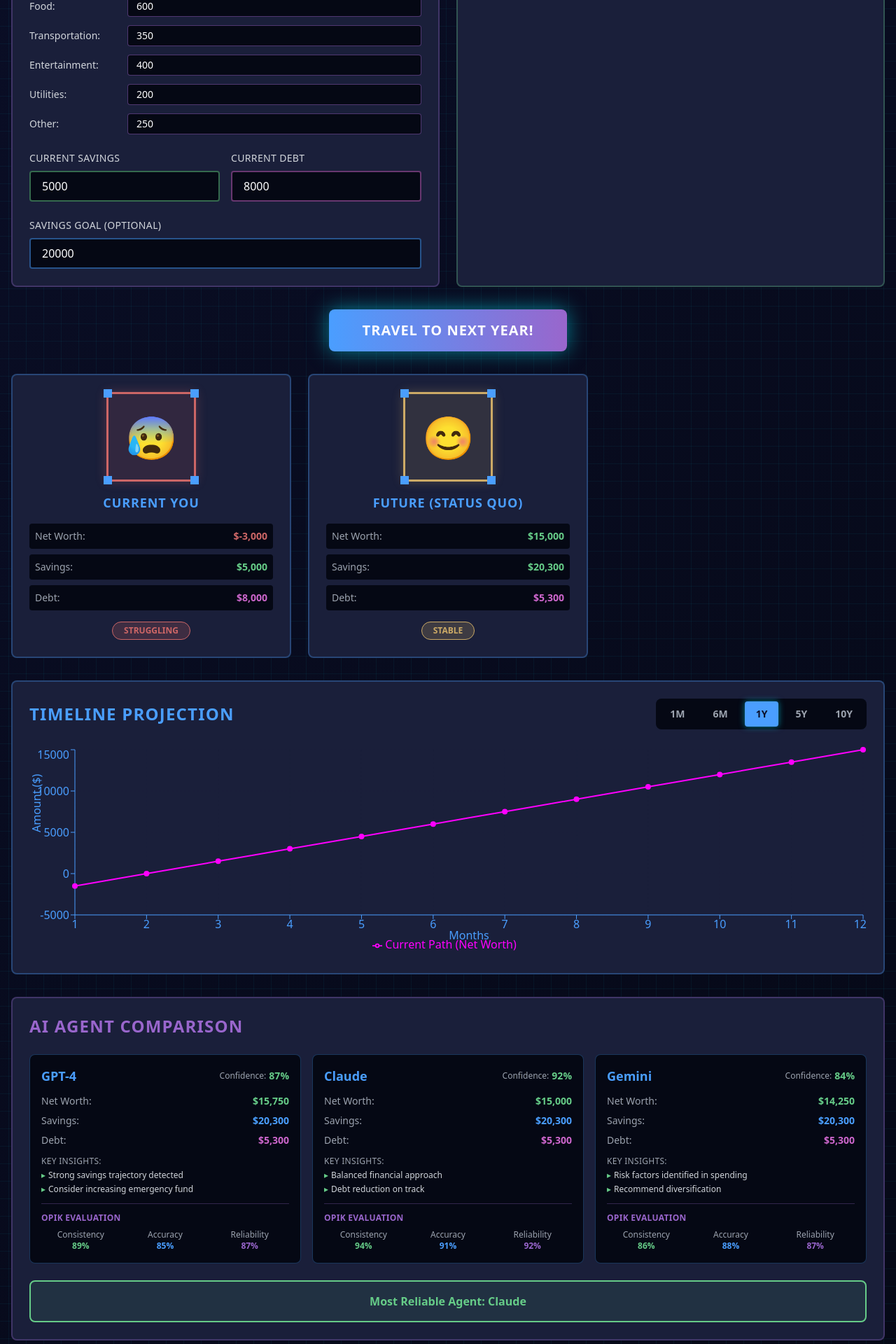
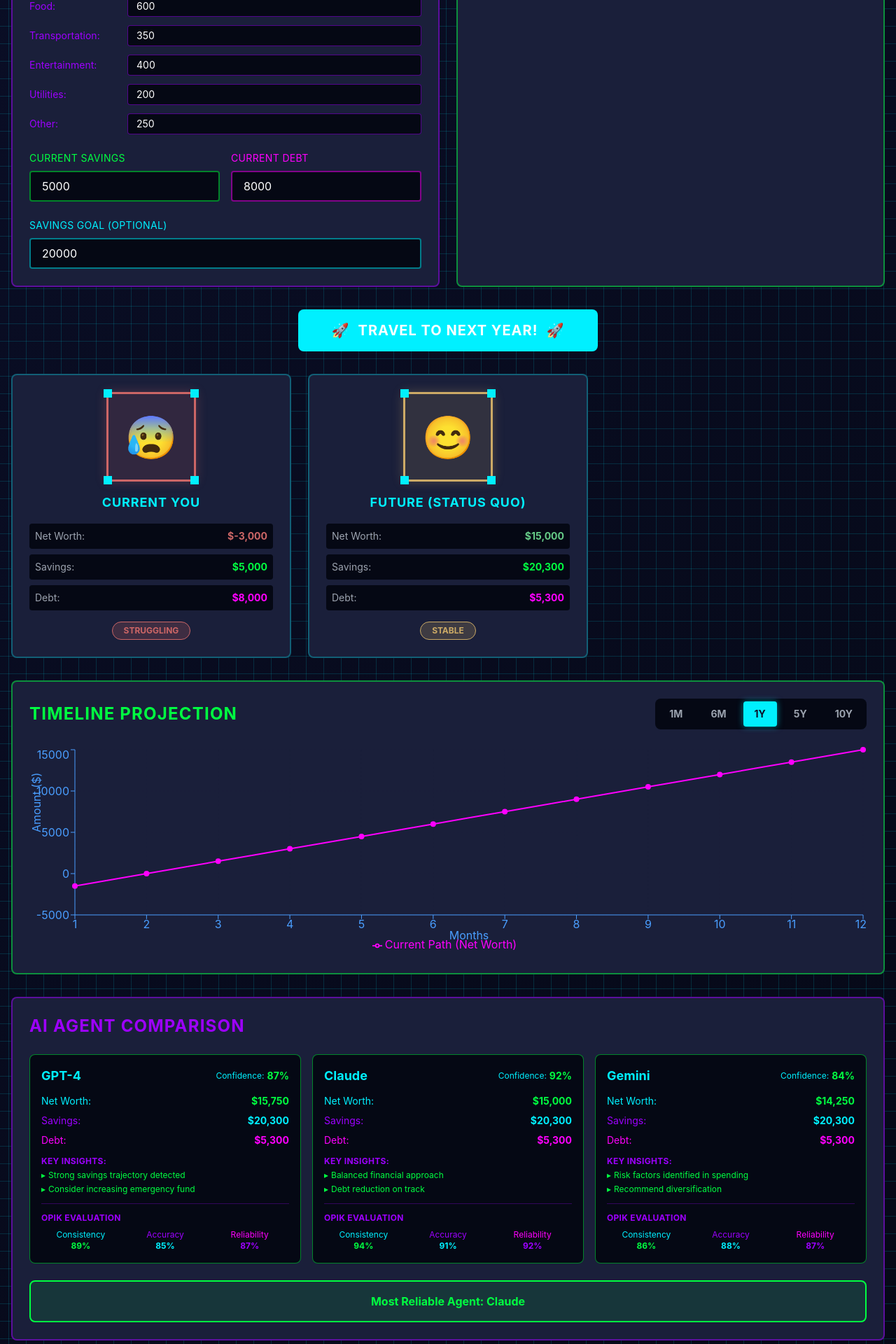
Before and after one commit to agduan/DivHacks-2025, a Next.js app: page / in a window 1280 px wide. Shown: the part 400-2320 px from the top of the page at 70% size. Built offline with nearby package versions, Linux system fonts and the light colour scheme.

Commit message:
changed ui

```diff
--- a/app/globals.css
+++ b/app/globals.css
@@ -11,29 +11,62 @@
 body {
   background: linear-gradient(135deg, #0a0e27 0%, #050814 100%);
   min-height: 100vh;
+  color: #E0E0E0;
+  font-family: 'Inter', system-ui, sans-serif;
 }
 
-/* Custom scrollbar */
+/* Sleek scrollbar */
 ::-webkit-scrollbar {
-  width: 10px;
+  width: 8px;
 }
 
 ::-webkit-scrollbar-track {
-  background: #0a0e27;
+  background: #1A1A1E;
 }
 
 ::-webkit-scrollbar-thumb {
-  background: #4a9eff;
-  border-radius: 5px;
+  background: #00f0ff;
+  border-radius: 4px;
+  box-shadow: 0 0 8px rgba(0, 240, 255, 0.8);
 }
 
 ::-webkit-scrollbar-thumb:hover {
-  background: #3a8eef;
+  background: #00ff41;
+  box-shadow: 0 0 12px rgba(0, 255, 65, 0.8);
 }
 
-/* Neon glow effect */
+/* Enhanced sci-fi glow effects */
 .neon-glow {
-  text-shadow: 0 0 5px currentColor, 0 0 10px currentColor, 0 0 15px currentColor;
+  text-shadow: 0 0 10px currentColor, 0 0 20px currentColor, 0 0 30px currentColor, 0 0 40px currentColor;
+}
+
+/* Minimal glow for most elements */
+.minimal-glow {
+  text-shadow: 0 0 4px currentColor, 0 0 8px currentColor;
+}
+
+.text-glow {
+  text-shadow: 0 0 4px rgba(255,255,255,0.3), 0 0 8px rgba(255,255,255,0.15);
+}
+
+.glow-blue {
+  box-shadow: 0 0 8px rgba(0, 240, 255, 0.3);
+}
+
+.glow-teal {
+  box-shadow: 0 0 8px rgba(0, 255, 65, 0.3);
+}
+
+.glow-purple {
+  box-shadow: 0 0 8px rgba(157, 0, 255, 0.3);
+}
+
+.glow-green {
+  box-shadow: 0 0 8px rgba(0, 255, 65, 0.3);
+}
+
+.glow-pink {
+  box-shadow: 0 0 8px rgba(255, 0, 255, 0.3);
 }
 
 /* Button hover effects */
@@ -52,10 +85,10 @@
   box-shadow: 0 0 10px currentColor;
 }
 
-/* Retro grid background */
+/* Retro grid background - much more visible */
 .retro-grid {
   background-image:
-    linear-gradient(0deg, transparent 24%, rgba(0, 240, 255, 0.05) 25%, rgba(0, 240, 255, 0.05) 26%, transparent 27%, transparent 74%, rgba(0, 240, 255, 0.05) 75%, rgba(0, 240, 255, 0.05) 76%, transparent 77%, transparent),
-    linear-gradient(90deg, transparent 24%, rgba(0, 240, 255, 0.05) 25%, rgba(0, 240, 255, 0.05) 26%, transparent 27%, transparent 74%, rgba(0, 240, 255, 0.05) 75%, rgba(0, 240, 255, 0.05) 76%, transparent 77%, transparent);
+    linear-gradient(0deg, transparent 24%, rgba(0, 240, 255, 0.15) 25%, rgba(0, 240, 255, 0.15) 26%, transparent 27%, transparent 74%, rgba(0, 240, 255, 0.15) 75%, rgba(0, 240, 255, 0.15) 76%, transparent 77%, transparent),
+    linear-gradient(90deg, transparent 24%, rgba(0, 240, 255, 0.15) 25%, rgba(0, 240, 255, 0.15) 26%, transparent 27%, transparent 74%, rgba(0, 240, 255, 0.15) 75%, rgba(0, 240, 255, 0.15) 76%, transparent 77%, transparent);
   background-size: 50px 50px;
 }
--- a/app/page.tsx
+++ b/app/page.tsx
@@ -114,7 +114,7 @@
   return (
     <main className="min-h-screen retro-grid">
       {/* Header */}
-      <header className="sticky top-0 z-50 border-b-2 border-neon-blue/30 bg-retro-darker/95 backdrop-blur-sm">
+      <header className="sticky top-0 z-50 border-b-2 border-neon-green/50 bg-retro-darker/95 backdrop-blur-sm">
         <div className="container mx-auto px-4 py-6">
           <div className="flex items-center justify-between">
             <div className="flex items-center gap-4">
@@ -122,13 +122,13 @@
                 <h1 className="text-3xl font-bold text-neon-blue uppercase tracking-wider neon-glow">
                   Financial Time Machine
                 </h1>
-                <p className="text-sm text-gray-400 mt-1">
+                <p className="text-sm text-neon-blue mt-1">
                   See your financial future before it happens
                 </p>
               </div>
             </div>
             <div className="text-right">
-              <p className="text-sm text-gray-400">Viewing</p>
+              <p className="text-sm text-neon-blue">Viewing</p>
               <p className="text-xl font-bold text-neon-green">{timelineMonths} Months</p>
             </div>
           </div>
@@ -150,12 +150,19 @@
           <button
             onClick={handleTimeTravel}
             disabled={loading}
-            className="bg-gradient-to-r from-neon-blue to-neon-purple text-white px-12 py-4 rounded-lg font-bold text-xl uppercase tracking-wider shadow-[0_0_30px_rgba(0,240,255,0.5)] hover:shadow-[0_0_50px_rgba(0,240,255,0.8)] transition-all disabled:opacity-50 disabled:cursor-not-allowed flex items-center gap-3"
+            className="bg-neon-blue text-white px-12 py-4 rounded-lg font-bold text-xl uppercase tracking-wider transition-all disabled:opacity-50 disabled:cursor-not-allowed flex items-center gap-3"
           >
             {loading ? (
-              <>Traveling...</>
+              <>
+                <span className="animate-spin">⏳</span>
+                Traveling...
+              </>
             ) : (
-              <>Travel to Next Year!</>
+              <>
+                <span>🚀</span>
+                Travel to Next Year!
+                <span>🚀</span>
+              </>
             )}
           </button>
         </div>
@@ -191,7 +198,7 @@
 
         {/* Insights */}
         {insights.length > 0 && (
-          <div className="bg-retro-gray p-6 rounded-lg border-2 border-neon-green/30">
+          <div className="bg-retro-gray p-6 rounded-lg border-2 border-neon-green/50">
             <h2 className="text-2xl font-bold text-neon-green uppercase tracking-wider mb-4">
               Key Insights
             </h2>
@@ -221,7 +228,7 @@
       </div>
 
       {/* Footer */}
-      <footer className="border-t-2 border-neon-blue/30 bg-retro-darker/80 backdrop-blur-sm mt-12">
+      <footer className="border-t-2 border-neon-purple/50 bg-retro-darker/80 backdrop-blur-sm mt-12">
         <div className="container mx-auto px-4 py-6 text-center text-gray-400 text-sm">
           <p>Built with love for DivHacks 2025</p>
           <p className="mt-2">
--- a/components/AIAgentComparison.tsx
+++ b/components/AIAgentComparison.tsx
@@ -9,7 +9,7 @@
 
 export default function AIAgentComparison({ agents, evaluations }: AIAgentComparisonProps) {
   return (
-    <div className="bg-retro-gray p-6 rounded-lg border-2 border-neon-purple/30">
+    <div className="bg-retro-gray p-6 rounded-lg border-2 border-neon-purple/50">
       <h2 className="text-2xl font-bold text-neon-purple uppercase tracking-wider mb-6">
         AI Agent Comparison
       </h2>
@@ -22,13 +22,13 @@
           return (
             <div
               key={agent.agentName}
-              className="bg-retro-darker p-4 rounded-lg border border-neon-blue/30 space-y-3"
+              className="bg-retro-darker p-4 rounded-lg border border-neon-green/50 space-y-3"
             >
               {/* Agent Header */}
               <div className="flex items-center justify-between">
                 <h3 className="text-lg font-bold text-neon-blue">{agent.agentName}</h3>
                 <div className="flex items-center gap-1">
-                  <span className="text-xs text-gray-400">Confidence:</span>
+                  <span className="text-xs text-neon-blue">Confidence:</span>
                   <span className="text-sm font-bold text-neon-green">
                     {(agent.confidence * 100).toFixed(0)}%
                   </span>
@@ -38,19 +38,19 @@
               {/* Predictions */}
               <div className="space-y-2 text-sm">
                 <div className="flex justify-between">
-                  <span className="text-gray-400">Net Worth:</span>
+                  <span className="text-neon-blue">Net Worth:</span>
                   <span className="text-neon-green font-bold">
                     ${finalPrediction.netWorth.toLocaleString()}
                   </span>
                 </div>
                 <div className="flex justify-between">
-                  <span className="text-gray-400">Savings:</span>
+                  <span className="text-neon-purple">Savings:</span>
                   <span className="text-neon-blue font-bold">
                     ${finalPrediction.savings.toLocaleString()}
                   </span>
                 </div>
                 <div className="flex justify-between">
-                  <span className="text-gray-400">Debt:</span>
+                  <span className="text-neon-pink">Debt:</span>
                   <span className="text-neon-pink font-bold">
                     ${finalPrediction.debt.toLocaleString()}
                   </span>
@@ -59,8 +59,8 @@
 
               {/* Insights */}
               <div className="space-y-1">
-                <p className="text-xs text-gray-400 uppercase tracking-wide">Key Insights:</p>
-                <ul className="text-xs text-gray-300 space-y-1">
+                <p className="text-xs text-neon-purple uppercase tracking-wide font-bold">Key Insights:</p>
+                <ul className="text-xs text-neon-green space-y-1">
                   {agent.insights.slice(0, 2).map((insight, i) => (
                     <li key={i} className="flex items-start gap-1">
                       <span className="text-neon-green">▸</span>
@@ -78,19 +78,19 @@
                   </p>
                   <div className="grid grid-cols-3 gap-2 text-xs">
                     <div className="text-center">
-                      <div className="text-gray-400">Consistency</div>
+                      <div className="text-neon-blue">Consistency</div>
                       <div className="text-neon-green font-bold">
                         {(evaluation.consistency * 100).toFixed(0)}%
                       </div>
                     </div>
                     <div className="text-center">
-                      <div className="text-gray-400">Accuracy</div>
+                      <div className="text-neon-purple">Accuracy</div>
                       <div className="text-neon-blue font-bold">
                         {(evaluation.accuracy * 100).toFixed(0)}%
                       </div>
                     </div>
                     <div className="text-center">
-                      <div className="text-gray-400">Reliability</div>
+                      <div className="text-neon-pink">Reliability</div>
                       <div className="text-neon-purple font-bold">
                         {(evaluation.reliability * 100).toFixed(0)}%
                       </div>
--- a/components/FinancialInputForm.tsx
+++ b/components/FinancialInputForm.tsx
@@ -27,14 +27,14 @@
   };
 
   return (
-    <div className="bg-retro-gray p-6 rounded-lg border-2 border-neon-purple/30 space-y-6">
+    <div className="bg-retro-gray p-6 rounded-lg border-2 border-neon-purple/50 space-y-6">
       <h2 className="text-2xl font-bold text-neon-purple uppercase tracking-wider">
         Financial Input
       </h2>
 
       {/* Income */}
       <div className="space-y-2">
-        <label className="block text-sm text-gray-300 uppercase tracking-wide">
+        <label className="block text-sm text-neon-blue uppercase tracking-wide">
           Monthly Income
         </label>
         <input
@@ -53,7 +53,7 @@
 
         {Object.entries(data.monthlyExpenses).map(([category, amount]) => (
           <div key={category} className="flex items-center gap-3">
-            <label className="w-32 text-sm text-gray-300 capitalize">
+            <label className="w-32 text-sm text-neon-purple capitalize">
               {category}:
             </label>
             <input
@@ -74,7 +74,7 @@
       {/* Current Status */}
       <div className="grid grid-cols-2 gap-4">
         <div className="space-y-2">
-          <label className="block text-sm text-gray-300 uppercase tracking-wide">
+          <label className="block text-sm text-neon-green uppercase tracking-wide">
             Current Savings
           </label>
           <input
@@ -86,7 +86,7 @@
         </div>
 
         <div className="space-y-2">
-          <label className="block text-sm text-gray-300 uppercase tracking-wide">
+          <label className="block text-sm text-neon-pink uppercase tracking-wide">
             Current Debt
           </label>
           <input
@@ -100,7 +100,7 @@
 
       {/* Savings Goal */}
       <div className="space-y-2">
-        <label className="block text-sm text-gray-300 uppercase tracking-wide">
+        <label className="block text-sm text-neon-blue uppercase tracking-wide">
           Savings Goal (Optional)
         </label>
         <input
--- a/components/ScenarioAdjuster.tsx
+++ b/components/ScenarioAdjuster.tsx
@@ -33,7 +33,7 @@
   };
 
   return (
-    <div className="bg-retro-gray p-6 rounded-lg border-2 border-neon-green/30 space-y-4">
+    <div className="bg-retro-gray p-6 rounded-lg border-2 border-neon-green/50 space-y-4">
       <div className="flex items-center justify-between">
         <h2 className="text-2xl font-bold text-neon-green uppercase tracking-wider">
           What-If Scenarios
--- a/components/TimelineChart.tsx
+++ b/components/TimelineChart.tsx
@@ -42,9 +42,9 @@
   }));
 
   return (
-    <div className="bg-retro-gray p-6 rounded-lg border-2 border-neon-blue/30">
+    <div className="bg-retro-gray p-6 rounded-lg border-2 border-neon-green/50">
       <div className="flex items-center justify-between mb-6">
-         <h2 className="text-2xl font-bold text-neon-blue uppercase tracking-wider">
+         <h2 className="text-2xl font-bold text-neon-green uppercase tracking-wider">
            Timeline Projection
          </h2>
 
--- a/tailwind.config.ts
+++ b/tailwind.config.ts
@@ -10,10 +10,11 @@
     extend: {
       colors: {
         neon: {
-          blue: '#4a9eff',
-          pink: '#cc66cc',
-          green: '#66cc88',
-          purple: '#9966cc',
+          // Original vibrant sci-fi colors with slight dimming
+          blue: '#00f0ff',
+          pink: '#ff00ff',
+          green: '#00ff41',
+          purple: '#9d00ff',
         },
         retro: {
           dark: '#0a0e27',
```
